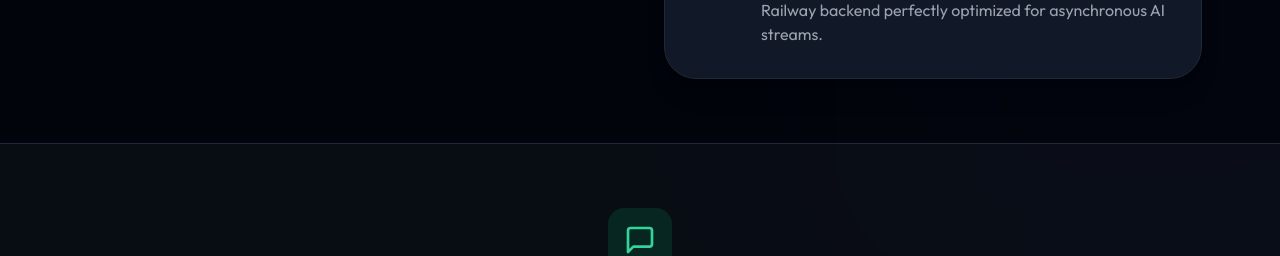
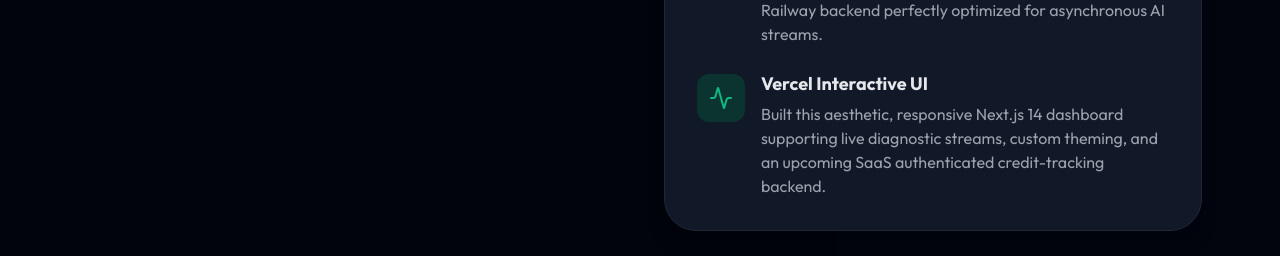
Before and after one commit to aditisharma132/medagent-pro-agentic, a Next.js app in the folder frontend/: page / in a window 1280 px wide. Shown: the part 1375-1631 px from the top of the page. Built offline with nearby package versions, Linux system fonts and the light colour scheme; no server answers.

Commit message:
Restore Vercel UI architectural bullet point

```diff
--- a/frontend/app/page.tsx
+++ b/frontend/app/page.tsx
@@ -268,6 +268,15 @@
                                         <p>Deployed the heavy Python agent-orchestration engine (TaskPlanner & CaseDecider) entirely into a containerized Railway backend perfectly optimized for asynchronous AI streams.</p>
                                     </div>
                                 </li>
+                                <li className="flex items-start gap-4">
+                                    <div className={`p-3 rounded-xl mt-1 shrink-0 ${isDark ? 'bg-emerald-900/50' : 'bg-emerald-100'}`}>
+                                        <Activity size={24} className="text-emerald-500" />
+                                    </div>
+                                    <div>
+                                        <strong className={`block mb-1 text-lg ${isDark ? 'text-gray-200' : 'text-gray-800'}`}>Vercel Interactive UI</strong>
+                                        <p>Built this aesthetic, responsive Next.js 14 dashboard supporting live diagnostic streams, custom theming, and an upcoming SaaS authenticated credit-tracking backend.</p>
+                                    </div>
+                                </li>
                             </ul>
                         </div>
                     </div>
```
